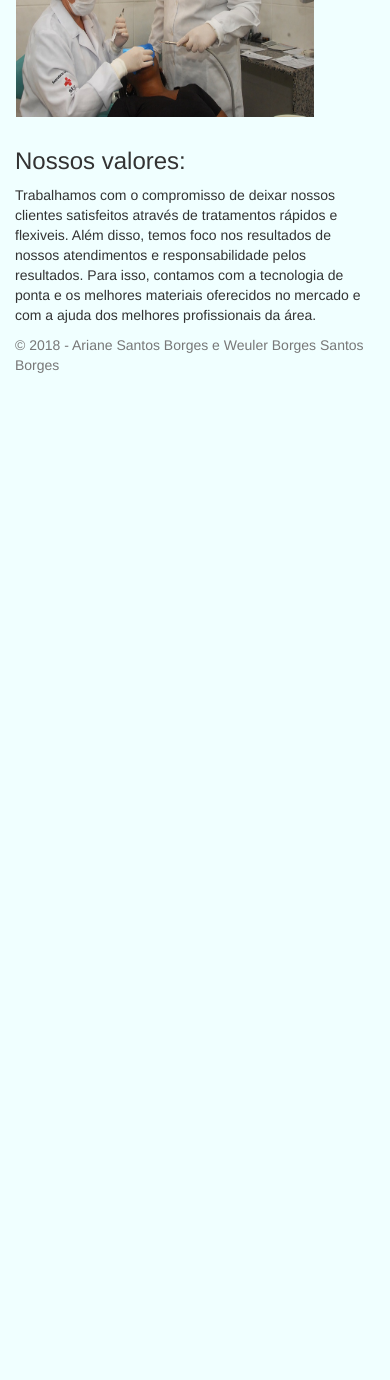
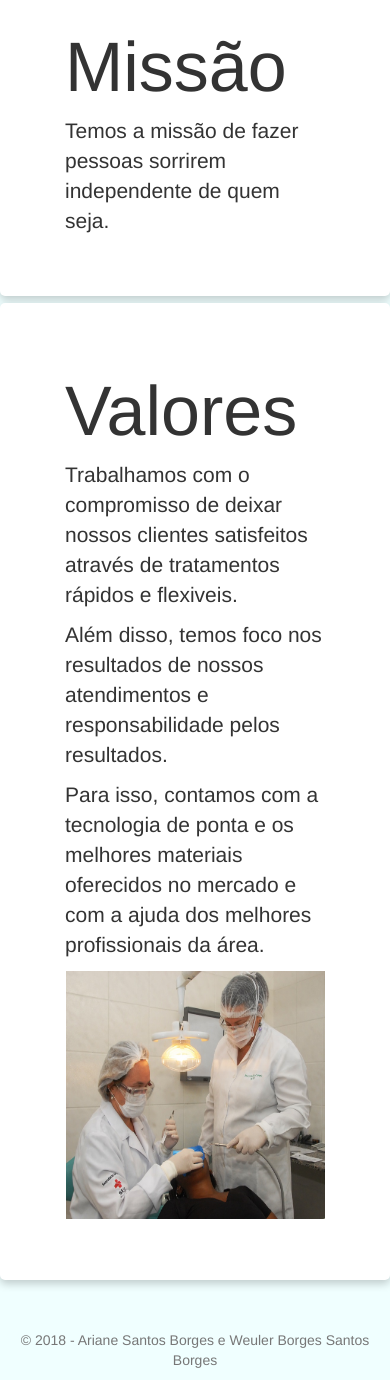
Before and after one commit to arianeborges/trabalhoppi, a PHP site: page / in a window 390 px wide; the page is wider, and only the part inside the window is pictured. Shown: the part 605-1985 px from the top of that part. Before the commit the page ends 978 px from the top of that part, so only its background shows below. Run offline with PHP 8.4, Linux system fonts and the light colour scheme; some libraries are stand-ins or nearby versions.

Commit message:
Front end changes

```diff
--- a/css/estilopaginas.css
+++ b/css/estilopaginas.css
@@ -1,4 +1,53 @@
 /* css pagina index */
+
+.index-banner {
+    width: 600px;
+    padding-left: 30%;
+    padding-bottom: 25px;
+}
+
+@media(min-width: 900px) {
+    .index-banner {
+        width: 800px;
+        padding-left: 15%;
+        padding-bottom: 50px;
+    }
+}
+
+@media(min-width: 1200px) {
+    .index-banner {
+        width: 1100px;
+        padding-left: 15%;
+        padding-bottom: 50px;
+    }
+}
+
+
+.card {
+    padding: 50px;
+    box-shadow: 0 4px 8px 0 rgba(0,0,0,0.2);
+    transition: 0.3s;
+    border-radius: 5px; /* 5px rounded corners */
+    background-color: #fff;
+}
+
+.card:hover {
+    box-shadow: 0 8px 16px 0 rgba(0,0,0,0.2);
+}
+
+.super-header {
+    font-size: 5em;
+}
+
+.nice-paragraph {
+    font-size: 1.5em;
+}
+
+/* .margin-above {
+    border-top: 1px solid gray;
+    margin-top: 20px;
+    padding-top: 20px;
+} */
 
 .autoslides1 {
     position: relative;
@@ -68,6 +117,23 @@
 
 
 /* css pagina restrita */
+
+.card-adm {
+    padding: 0px;
+    height: 200px;
+}
+.card-adm h2 {
+    padding-top: 20px;
+    font-size: 3em;
+    text-align: left;
+    padding-left: 20px;
+}
+
+.card-adm p {
+    font-size: 5em;
+    text-align: right;
+    padding-right: 20px;
+}
 
 .sidenav {
     height: 100%;
@@ -174,13 +240,26 @@ h2{
 
 /* css pagina footer */
 
+.footer {
+    padding-top: 50px;
+    width:100%;
+    text-align: center;
+}
+
 /* fim css pagina footer */
 
 /* css pagina header */
 
+.navbar-inverse {
+    background-color: #3E67FF !important;
+    border-color: #3E67FF !important;
+}
+
+.navbar-inverse li a {
+    color: #fff !important;
+}
 
 .navbar-nav.navbar-center {
-
     position: absolute;
     left: 50%;
     transform: translatex(-50%);
--- a/index.php
+++ b/index.php
@@ -1,35 +1,47 @@
 <?php include "header.php" ?>
 
+<div class="container">
+    <div class="row">
+        <div class="col-sm-4">
+            <img class="index-banner" src="main-logo.png" alt="Clinica Melhor Sorriso">
+        </div>
+    </div>
+</div>
+
 <div class = "container"> <!-- container -->
-        <div class = "row slides1"> <!-- row -->
-            <div class="col-sm-6 ">  <!-- col -->
+        <div class = "row slides1 card"> <!-- row -->
+            <div class="col-sm-4 ">  <!-- col -->
                 <ul class="autoslides1" id="slideshows1">
                     <li><img src="galeria-home/foto1.jpg" alt=""></li>
                     <li><img src="galeria-home/foto2.jpg" alt=""></li>
                     <li><img src="galeria-home/foto3.jpg" alt=""></li>
                 </ul>
             </div> <!-- col -->
-            <div class="col-sm-6 "> <!-- col -->
-                <h3> Nossa missão: </h3>
-                <p> Temos a missão de fazer pessoas sorrirem independente de quem seja. </p>
+            <div class="col-sm-8 "> <!-- col -->
+                <h3 class="super-header"> Missão </h3>
+                <p class="nice-paragraph"> Temos a missão de fazer pessoas sorrirem independente de quem seja. </p>
             </div> <!-- col -->
         </div> <!-- row -->
 
-        <div class="row slides2"> <!-- row -->
-            <div class="col-sm-6">    <!-- col -->
+        <div class="row slides2 card" style="margin-top: 2%"> <!-- row -->
+            <div class="col-sm-8"> <!-- col -->
+                <h3 class="super-header"> Valores </h3>
+                <p class="nice-paragraph"> Trabalhamos com o compromisso de deixar nossos clientes satisfeitos através de tratamentos rápidos e flexiveis.
+                </p>
+
+                <p class="nice-paragraph">Além disso,
+                    temos foco nos resultados de nossos atendimentos e responsabilidade pelos resultados.</p>
+
+                <p class="nice-paragraph">Para isso, contamos com a tecnologia de ponta e
+                    os melhores materiais oferecidos no mercado e com a ajuda dos melhores profissionais da área.</p>
+            </div><!-- col -->
+            <div class="col-sm-4">    <!-- col -->
                 <ul class="autoslides2" id="slideshows2">
                     <li><img src="galeria-home/foto5.jpg" alt=""></li>
                     <li><img src="galeria-home/foto6.jpg" alt=""></li>
                     <li><img src="galeria-home/foto7.jpg" alt=""></li>
                 </ul>
             </div> <!-- col -->
-            <div class="col-sm-6"> <!-- col -->
-                <h3> Nossos valores: </h3>
-                <p> Trabalhamos com o compromisso de deixar nossos clientes satisfeitos através de tratamentos rápidos e flexiveis. Além disso,
-                    temos foco nos resultados de nossos atendimentos e responsabilidade pelos resultados. Para isso, contamos com a tecnologia de ponta e
-                    os melhores materiais oferecidos no mercado e com a ajuda dos melhores profissionais da área.
-                </p>
-            </div><!-- col -->
         </div><!-- col -->
 </div> <!-- container -->
 
--- a/paginaagendamento.php
+++ b/paginaagendamento.php
@@ -2,7 +2,7 @@
 
   <h2> Agendamento de consulta </h2>
 
-  <div class="container agendamento">
+  <div class="container agendamento card">
 
     <form class="form-horizontal" method="POST">
 
--- a/paginacontato.php
+++ b/paginacontato.php
@@ -27,8 +27,8 @@ if($_SERVER["REQUEST_METHOD"]=="POST"){
 
     $conexao = conectabd();
 
-    $sql = "INSERT INTO Contato( nome, email, motivo, mensagem )
-    VALUES ('$nome','$email','$motivo','$mensagem')";
+    $sql = "INSERT INTO Contato( nome, data, email, motivo, mensagem )
+    VALUES ('$nome', now() ,'$email','$motivo','$mensagem')";
 
     if(! $conexao->query($sql))
       throw new Exception ("Falha na inserção dos dados: " . $conexao->error);
@@ -43,7 +43,7 @@ if($_SERVER["REQUEST_METHOD"]=="POST"){
 ?>
 
 <h2> Contato </h2>
-<div class="container contato">
+<div class="container contato card">
         <form class="form-horizontal" action="<?php echo htmlspecialchars($_SERVER["PHP_SELF"]); ?>" method="POST">
             <div class="form-group">
                     <label class="control-label col-sm-2" for="nome">Nome:</label>
--- a/sidebar.php
+++ b/sidebar.php
@@ -34,4 +34,4 @@
         <a href="index.php"><span class="glyphicon glyphicon-log-out"></span></a>
     </div>
 
-    <span style="font-size:25px;cursor:pointer" onclick="openNav()">&#9776; MENU</span>
+    <span style="padding: 20px; margin-top:20px; font-size:25px;cursor:pointer" onclick="openNav()">&#9776; MENU</span>
```
Also changed, not shown: paginarestrita.php (+24 -1 lines), main-logo.png (added).
